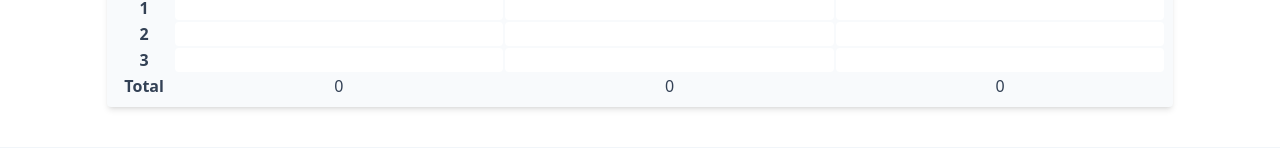
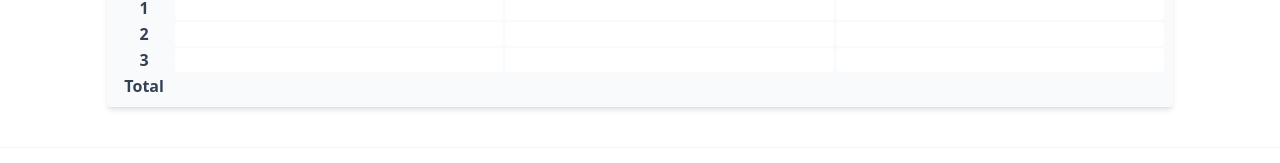
Before and after one commit to ryo-furukawa-1122/Calorie-Manager, a React (Create React App) app: page / in a window 1280 px wide. Shown: the part 540-703 px from the top of the page. Built offline with nearby package versions, Linux system fonts and the light colour scheme.

Commit message:
Successed in the development of calculation

```diff
--- a/src/components/Table.js
+++ b/src/components/Table.js
@@ -16,22 +16,13 @@ const Table = (props) => {
         // console.log(rowElems)
         var t = [0, 0, 0];
         var len = rowElems.length-1;
-        // for (let i = 0; i < len; i++) {
-        //     // console.log(i);
-        //     for (let j = 1; j < 4; j++) {
-        //         // console.log(j);
-        //         t[j-1] += parseInt(rowElems[i].cells[j].innerText);
-        //     }
-        // }
-        // return(t);
         for (let j = 1; j < 4; j++) {
             for (let i = 0; i < len; i++) {
                 console.log(t[j-1]);
-                t[j-1] += parseInt(Number(rowElems[i].cells[j].innerText));
+                t[j-1] += parseInt(Number(rowElems[i].cells[j].getElementsByTagName('input')[0].value));
             }
             rowElems[len].cells[j].innerText = t[j-1];
         }
-        // document.getElementsByClassName('total').innerText = t;
     }
 
     const reCalc = () => {
@@ -50,7 +41,7 @@ const Table = (props) => {
                         ))}
                     </tr>
                 </thead>
-                <tbody id='table' onChange={totalCalc}>
+                <tbody id='table' onChange={reCalc}>
                     {rows.map((row) => (
                         <tr>
                             <th scope='cols'>{row}</th>
@@ -61,9 +52,9 @@ const Table = (props) => {
                     ))}
                     <tr>
                         <th>Total</th>
-                        <td>{total[0]}</td>
-                        <td>{total[1]}</td>
-                        <td>{total[2]}</td>
+                        <td></td>
+                        <td></td>
+                        <td></td>
                     </tr>
                 </tbody>
             </table>
```
